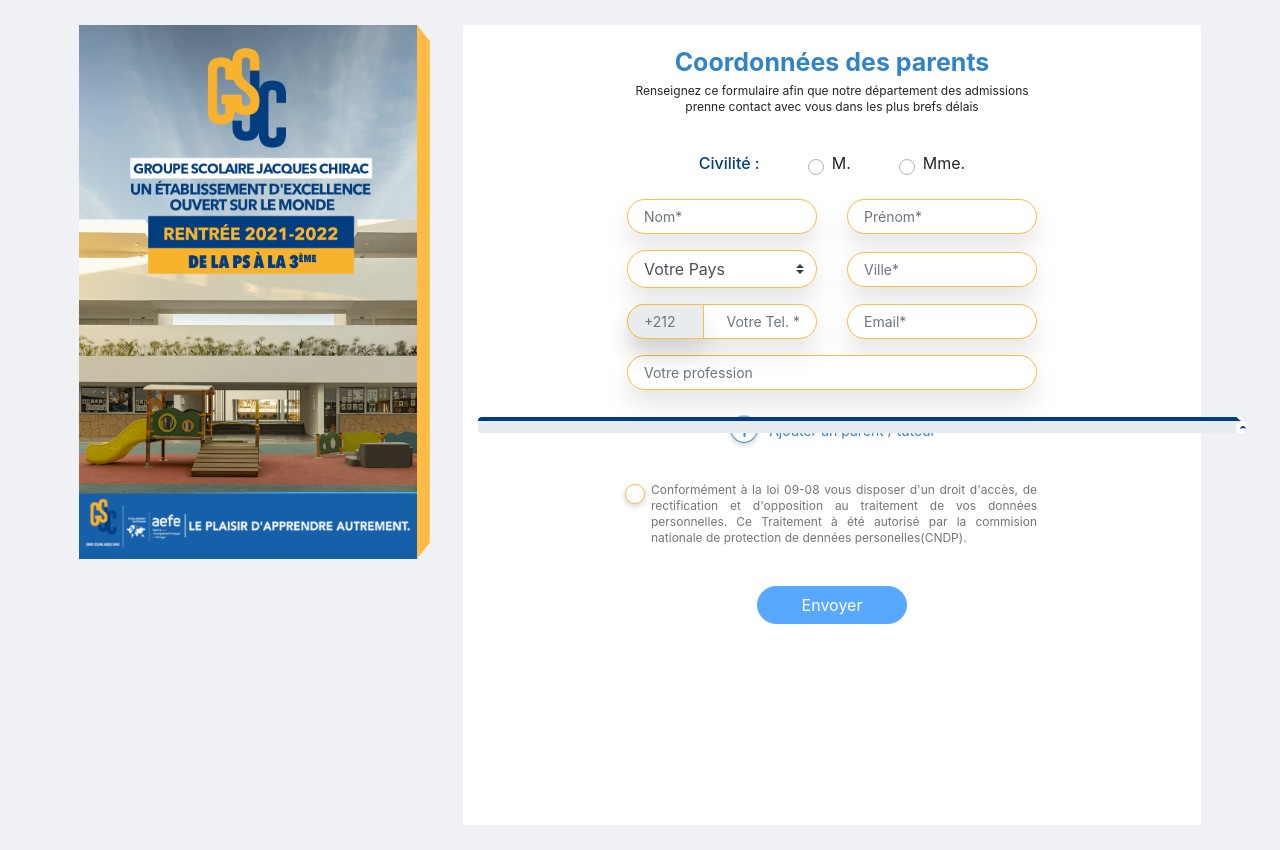
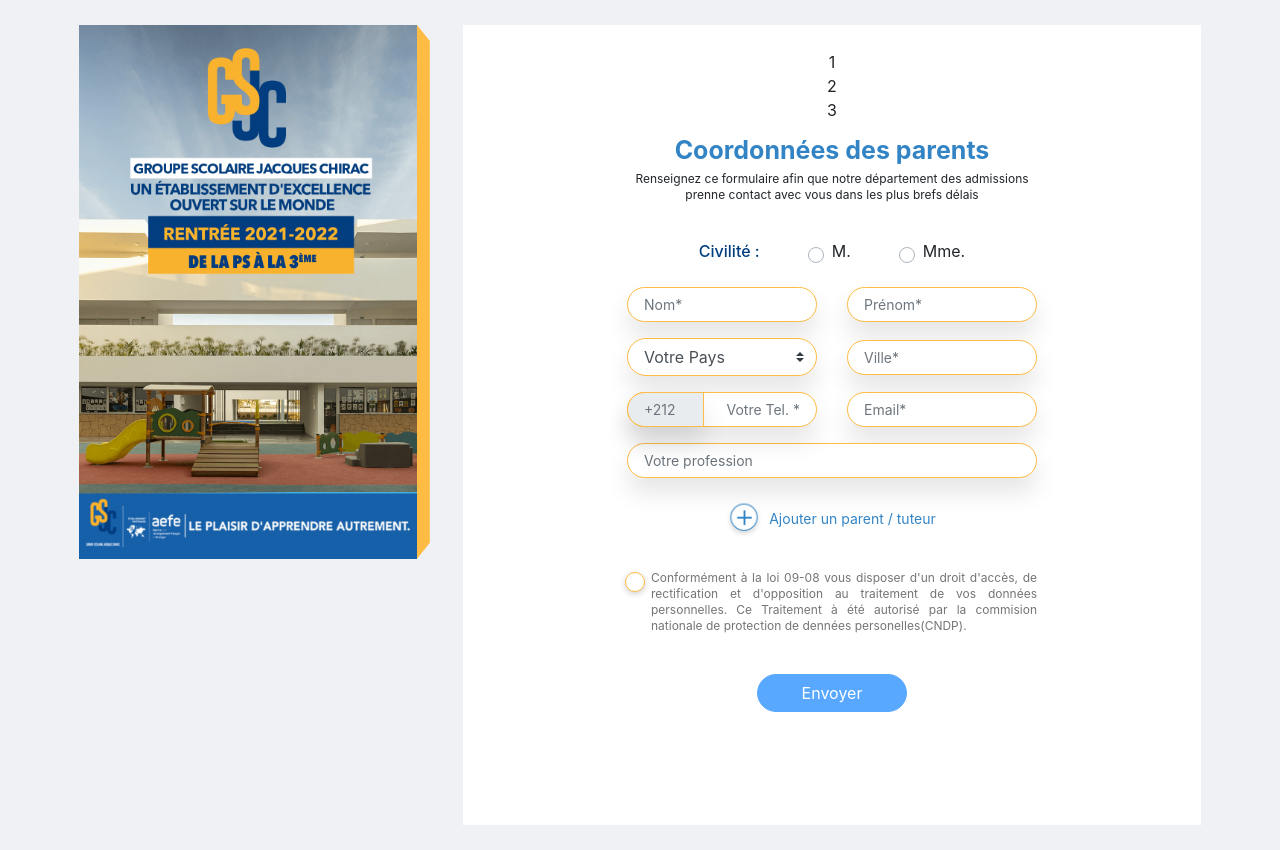
Before and after one commit to youssef-hannaf/lp-gsjc, a Vue app: page /parent in a window 1280 px wide. Built offline with nearby package versions, Linux system fonts and the light colour scheme.

Commit message:
maj du 21.04.2021

```diff
--- a/src/components/parent.vue
+++ b/src/components/parent.vue
@@ -14,7 +14,25 @@
           <div class="col-sm-8">
             <div id="main_right">
 
-               <sliderComponent/>
+              <div class="slider">
+                <ul class="steps">
+                    <li class="step">
+                        <span class="step__icon"></span>
+                        <span class="step-num">1</span>
+                    </li>
+                    <li class="step">
+                        <span class="step__icon"></span>
+                        <span class="step-num">2</span>
+                    </li>
+                    <li class="step">
+                        <span class="step__icon"></span>
+                        <span class="step-num">3</span>
+                    </li>
+                </ul>
+              </div>
+
+
+               <!--<sliderComponent/>-->
 
               <div id="main_right_header">
                  <formHeader
@@ -124,7 +142,7 @@
 //console.log(parent.pays)
 import {mapMutations,mapGetters} from "vuex";
 import formHeader from "./formHeader"
-import sliderComponent from '@/components/sliderComponent.vue'
+//import sliderComponent from '@/components/sliderComponent.vue'
 import parentInfo from './parentInfo.vue'
 import {countries} from "../static/countries"
 import { phones } from '../static/phones';
@@ -133,7 +151,7 @@
       components: {
         parentInfo,
         formHeader,
-        sliderComponent
+        //sliderComponent
 
   }
   ,
```
